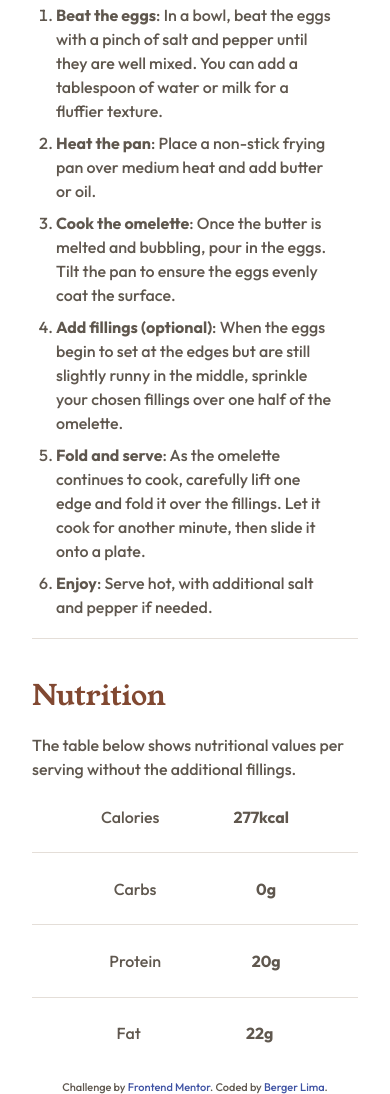
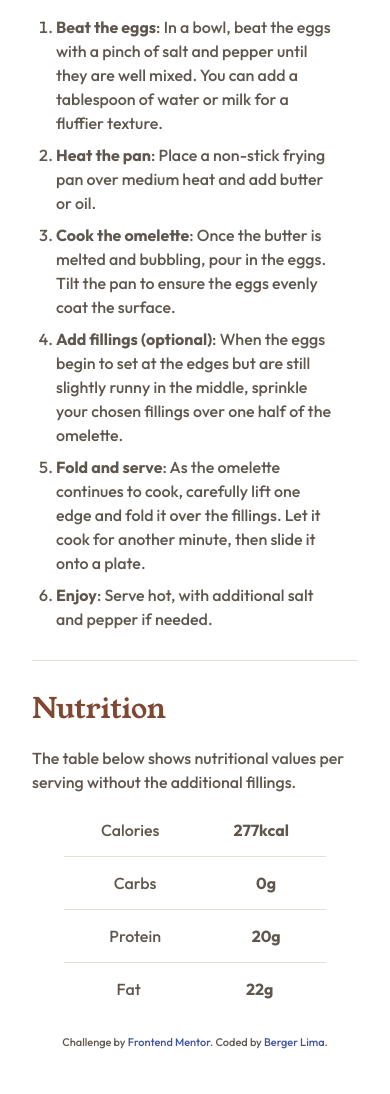
Before and after one commit to bergerlima/recipe-page-main, a plain HTML site: page index.html in a window 390 px wide. Shown: the part 1000-2094 px from the top of the page. After the commit the page ends 2049 px from the top, so only its background shows below. Drawn offline with Linux system fonts and the light colour scheme.

Commit message:
finished mobile style, desktop style missing

```diff
--- a/index.html
+++ b/index.html
@@ -81,46 +81,22 @@
         <p>Calories</p>
         <p><span class="bold">277kcal</span></p>
       </div>
-    </div>
-    <hr>
-    <div class="nutritional-table">
+      <hr>
       <div class="nutritional-table-row">
         <p>Carbs</p>
         <p><span class="bold">0g</span></p>
       </div>
-    </div>
-    <hr>
-    <div class="nutritional-table">
+      <hr>
       <div class="nutritional-table-row">
         <p>Protein</p>
         <p><span class="bold">20g</span></p>
       </div>
-    </div>
-    <hr>
-    <div class="nutritional-table">
+      <hr>
       <div class="nutritional-table-row">
         <p>Fat</p>
         <p><span class="bold">22g</span></p>
       </div>
     </div>
-    <!-- <table>
-      <tr>
-        <td>Calories</td>
-        <td>277kcal</td>
-      </tr>
-      <tr>
-        <td>Carbs</td>
-        <td>0g</td>
-      </tr>
-      <tr>
-        <td>Protein</td>
-        <td>20g</td>
-      </tr>
-      <tr>
-        <td>Fat</td>
-        <td>22g</td>
-      </tr>
-    </table> -->
   </main>
 
   <div class="attribution">
--- a/style.css
+++ b/style.css
@@ -73,7 +73,7 @@ hr{
 }
 
 .ingredients{
-    margin-top: 0.57em;
+    margin-top: 1em;
 }
 
 .ul-ingredients{
@@ -88,7 +88,7 @@ hr{
 }
 
 .ol-instructions{
-    margin: 1.2em 1.5em;
+    margin: 1.2em 1.5em 1.8em;
     display: flex;
     flex-direction: column;
     gap: 0.5em;
@@ -96,7 +96,7 @@ hr{
 }
 
 .nutrition{
-    margin-top: 1.3em;
+    margin-top: 1em;
 }
 
 .nutrition-info{
@@ -106,6 +106,9 @@ hr{
 
 .nutritional-table{
     margin: 1.6em 2em;
+    display: flex;
+    flex-direction: column;
+    gap: 1em;
 }
 
 .nutritional-table-row{
@@ -116,7 +119,3 @@ hr{
 .bold{
     font-weight: bold;
 }
-
-/* p .bold{
-    color: var(--Brown-800);
-} */
```
